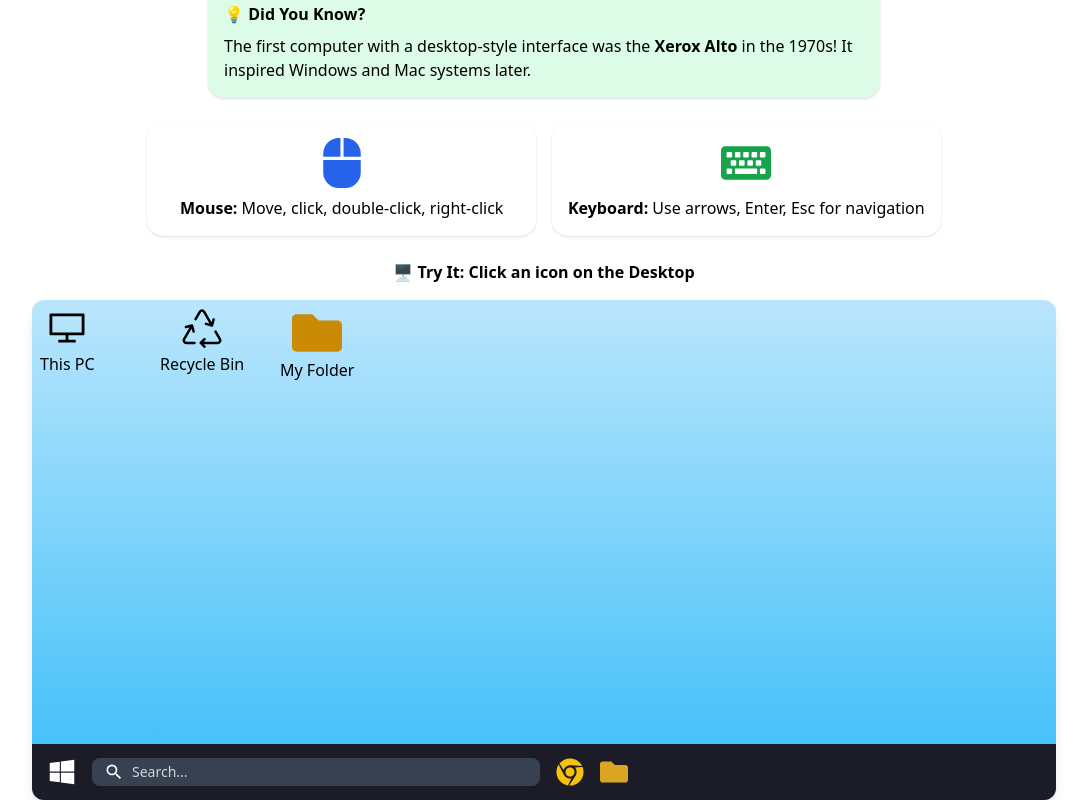
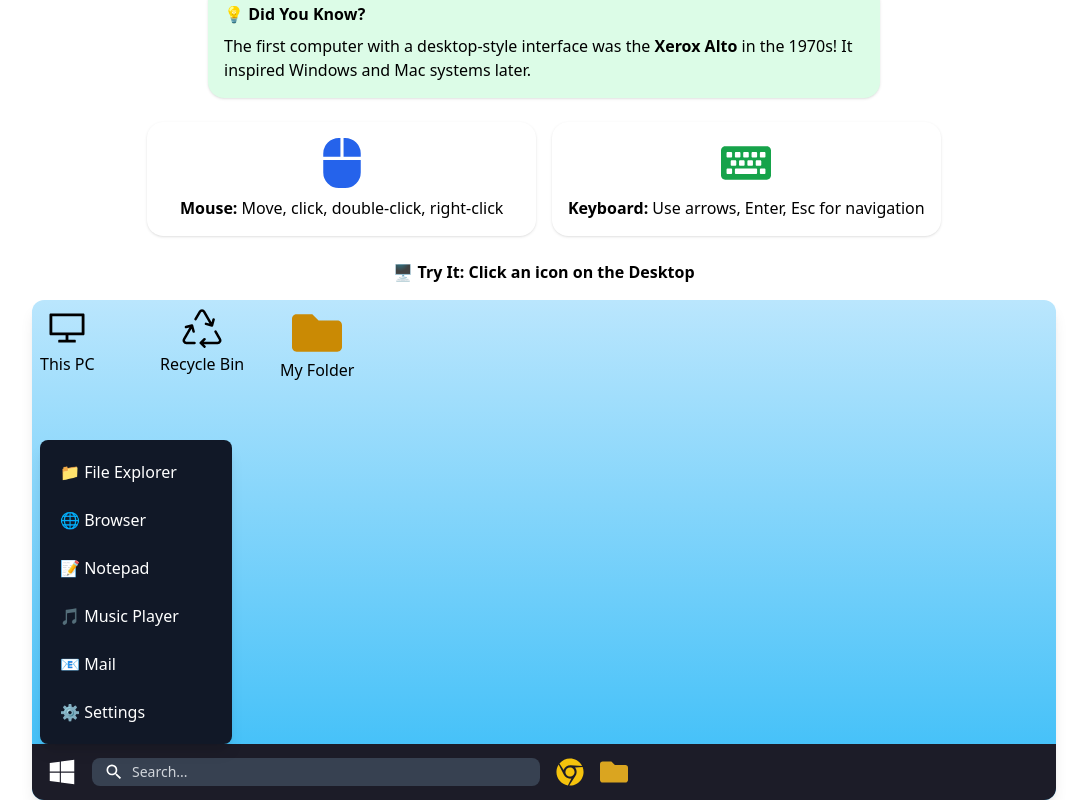
Before and after one commit to Aniket-Singh-Baghel/interactive-book, a React (Create React App) app: page /part2/chapters/ch9 in a window 1280 px wide. Both pictures are taken after a click on the button 158 px from the left and 1134 px from the top of the page. Shown: the part 362-1162 px from the top of the page, without its empty margins (96-1183 px from the left). Built offline with nearby package versions, Linux system fonts and the light colour scheme.

Commit message:
start button property

```diff
--- a/src/Components/Part3/Chapter9.js
+++ b/src/Components/Part3/Chapter9.js
@@ -13,6 +13,7 @@ import { motion } from "framer-motion";
 
 export default function DesktopUI() {
     const [active, setActive] = useState(null);
+    const [startOpen, setStartOpen] = useState(false);
 
     // store positions for each desktop icon
     const [positions, setPositions] = useState({
@@ -24,6 +25,10 @@ export default function DesktopUI() {
     const [dragging, setDragging] = useState(null);
 
     const handleClick = (item) => {
+        if (item === "start") {
+            setStartOpen((prev) => !prev); // toggle start menu
+            return;
+        }
         setActive(item);
         setTimeout(() => setActive(null), 2000); // Reset after 2s
     };
@@ -45,6 +50,7 @@ export default function DesktopUI() {
     const handleMouseUp = () => {
         setDragging(null);
     };
+
 
     return (
         <div
@@ -138,8 +144,7 @@ export default function DesktopUI() {
                 {Object.entries(positions).map(([key, pos]) => (
                     <div
                         key={key}
-            className={`absolute flex flex-col items-center p-2 cursor-pointer ${
-              active === key ? "bg-blue-500/40 rounded-lg" : ""
+                        className={`absolute flex flex-col items-center p-2 cursor-pointer ${active === key ? "bg-blue-500/40 rounded-lg" : ""
                             }`}
                         style={{ left: pos.x, top: pos.y }}
                         onMouseDown={(e) => handleMouseDown(e, key)}
@@ -201,6 +206,23 @@ export default function DesktopUI() {
                         You clicked <b>{active}</b>
                     </div>
                 )}
+                {startOpen && (
+                    <div className="absolute bottom-14 left-2 w-48 bg-gray-900 text-white rounded-lg shadow-lg p-3 space-y-2">
+                        <div className="hover:bg-gray-700 p-2 rounded">📁 File Explorer</div>
+                        <div className="hover:bg-gray-700 p-2 rounded">🌐 Browser</div>
+                        <div className="hover:bg-gray-700 p-2 rounded">📝 Notepad</div>
+                        <div className="hover:bg-gray-700 p-2 rounded">🎵 Music Player</div>
+                        <div className="hover:bg-gray-700 p-2 rounded">📧 Mail</div>
+                        <div className="hover:bg-gray-700 p-2 rounded">⚙ Settings</div>
+                    </div>
+                )}
+
+                {/* Popup for clicked item */}
+                {active && active !== "start" && (
+                    <div className="absolute bottom-20 left-1/2 transform -translate-x-1/2 bg-black/80 text-white px-4 py-2 rounded-lg shadow-lg">
+                        You clicked <b>{active}</b>
+                    </div>
+                )}
             </div>
         </div>
     );
```
Lines whose indentation alone changed are shown as unchanged.
